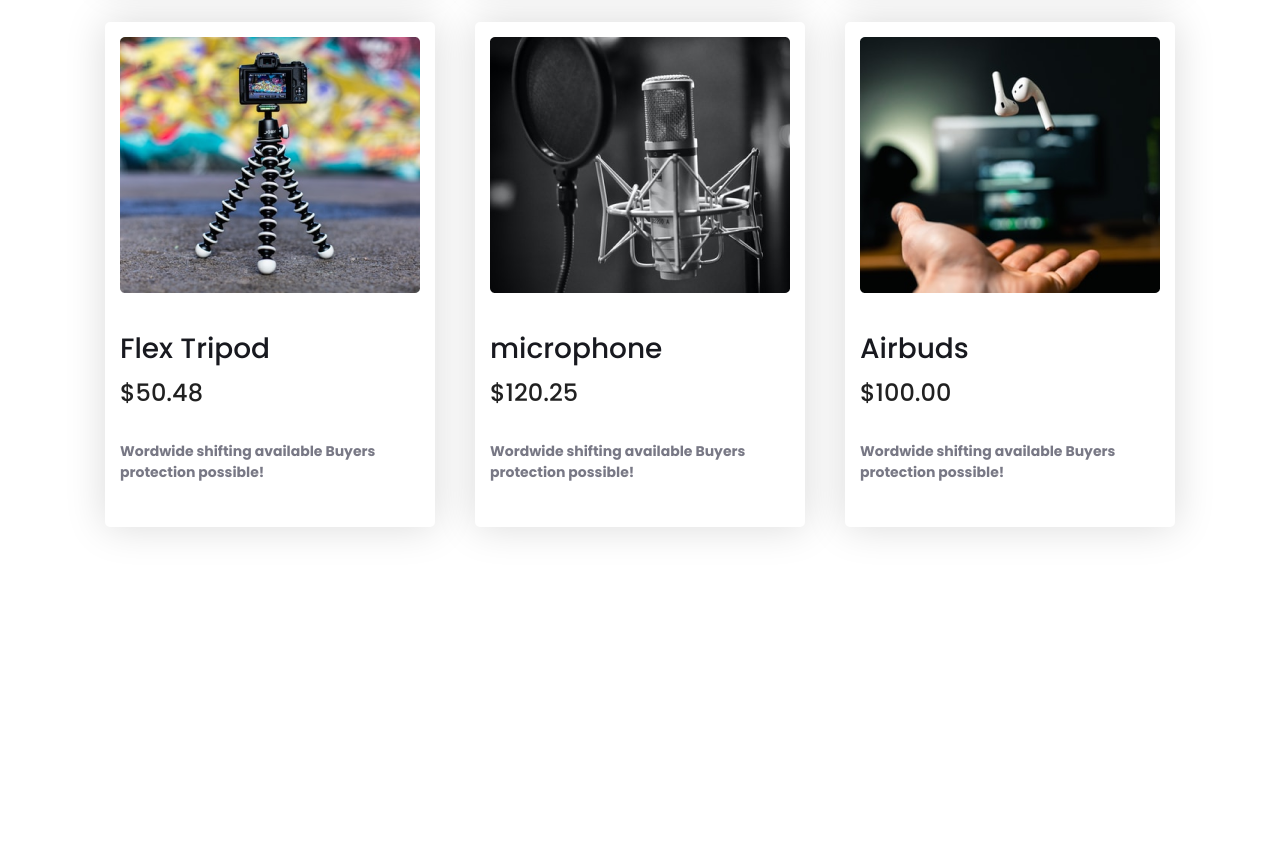
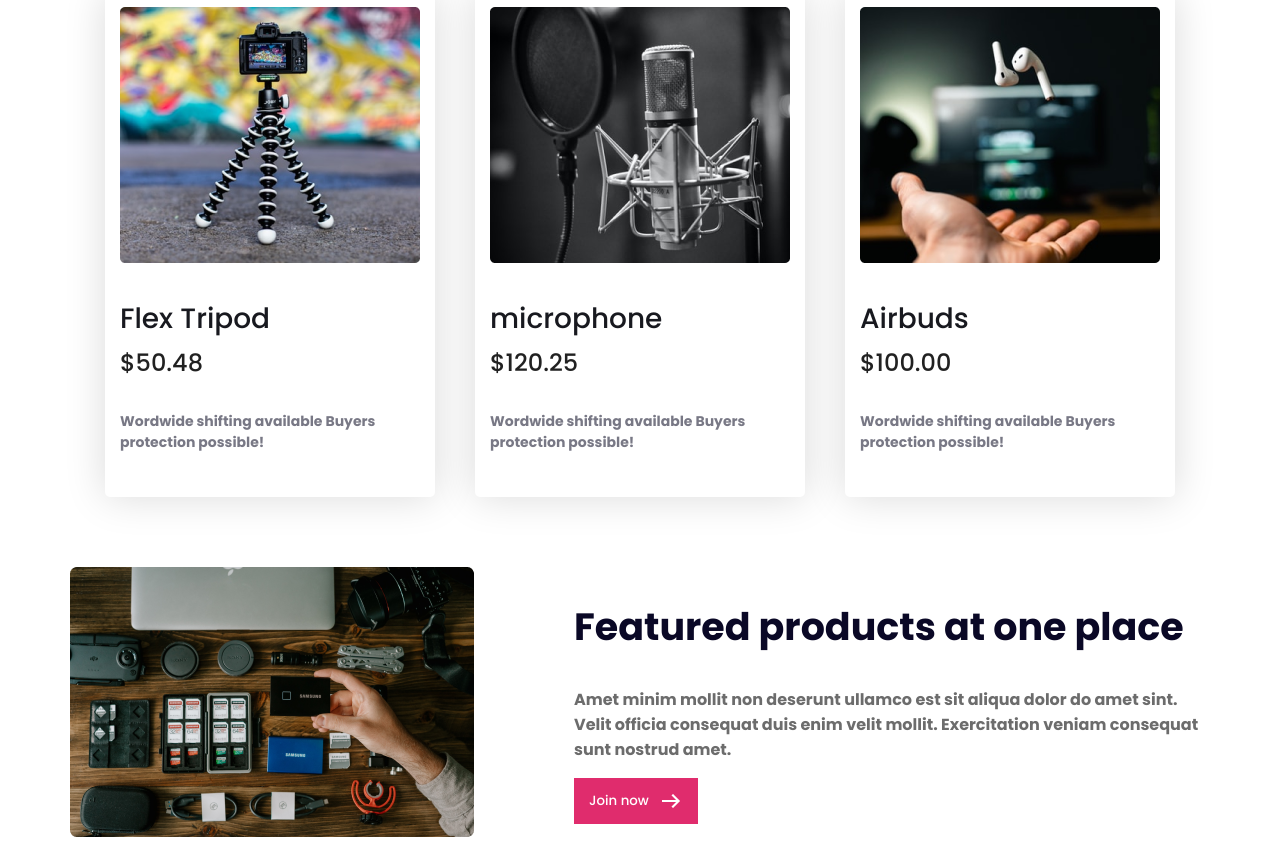
Before and after one commit to sarnali3515/influencer-gear-website, a plain HTML site: page index.html in a window 1280 px wide. Shown: the part 1946-2797 px from the top of the page. Before the commit the page ends 2543 px from the top, so only its background shows below. Drawn offline with Linux system fonts and the light colour scheme.

Commit message:
feature added

```diff
--- a/index.html
+++ b/index.html
@@ -102,7 +102,6 @@
                     <h4>$100.00</h4>
                     <p>Wordwide shifting available
                         Buyers protection possible!</p>
-
                 </div>
 
             </div>
@@ -130,6 +129,23 @@
 
                 </div>
         </section>
+        <!-- Featured products -->
+        <section class="feature">
+            <div class="feautre-img">
+                <img src="images/gear.png" alt="">
+            </div>
+            <div>
+                <h2>Featured products at one place</h2>
+                <p class="feature-des">
+                    Amet minim mollit non deserunt ullamco est sit aliqua dolor do amet sint. Velit officia consequat
+                    duis enim velit mollit. Exercitation veniam consequat sunt nostrud amet.
+                </p>
+                <button class="btn-feature">
+                    <p>Join now</p>
+                    <img src="icons/right-arrow.png" alt="">
+                </button>
+            </div>
+        </section>
     </main>
     <footer>
 
--- a/styles/influencer.css
+++ b/styles/influencer.css
@@ -14,7 +14,7 @@
 /* header */
 header {
     max-width: 1140px;
-    margin: 70px auto;
+    margin: 40px auto;
 }
 
 /* nav */
@@ -87,9 +87,11 @@ main {
 
 /* advertise */
 .advertise {
-    display: flex;
-    justify-content: space-evenly;
-    margin: 100px 150px;
+    display: grid;
+    grid-template-columns: repeat(7, 1fr);
+    justify-content: center;
+    align-items: center;
+    margin: 100px 100px;
 }
 
 /* popular */
@@ -134,6 +136,38 @@ main {
     font-weight: 700;
 }
 
+/* feature */
+
+.feature {
+    margin: 70px auto;
+    display: flex;
+    gap: 100px;
+}
+
+.feature h2 {
+    color: #0A0826;
+    font-size: 38px;
+    font-weight: 700;
+}
+
+.feature-des {
+    color: #6C6C6C;
+    font-size: 16px;
+    font-weight: 700;
+}
+
+.btn-feature {
+    display: flex;
+    background: #E02C6D;
+    border: none;
+    color: white;
+    justify-content: center;
+    align-items: center;
+    gap: 10px;
+    padding: 0 15px;
+    margin: 0;
+}
+
 /* Responsive */
 @media screen and (max-width:576px) {
 
@@ -158,7 +192,8 @@ main {
     }
 
     .advertise {
-        flex-direction: column;
-        gap: 40px;
+        grid-template-columns: repeat(2, 1fr);
+        gap: 15px;
+        margin: 40px 100px;
     }
 }
```
